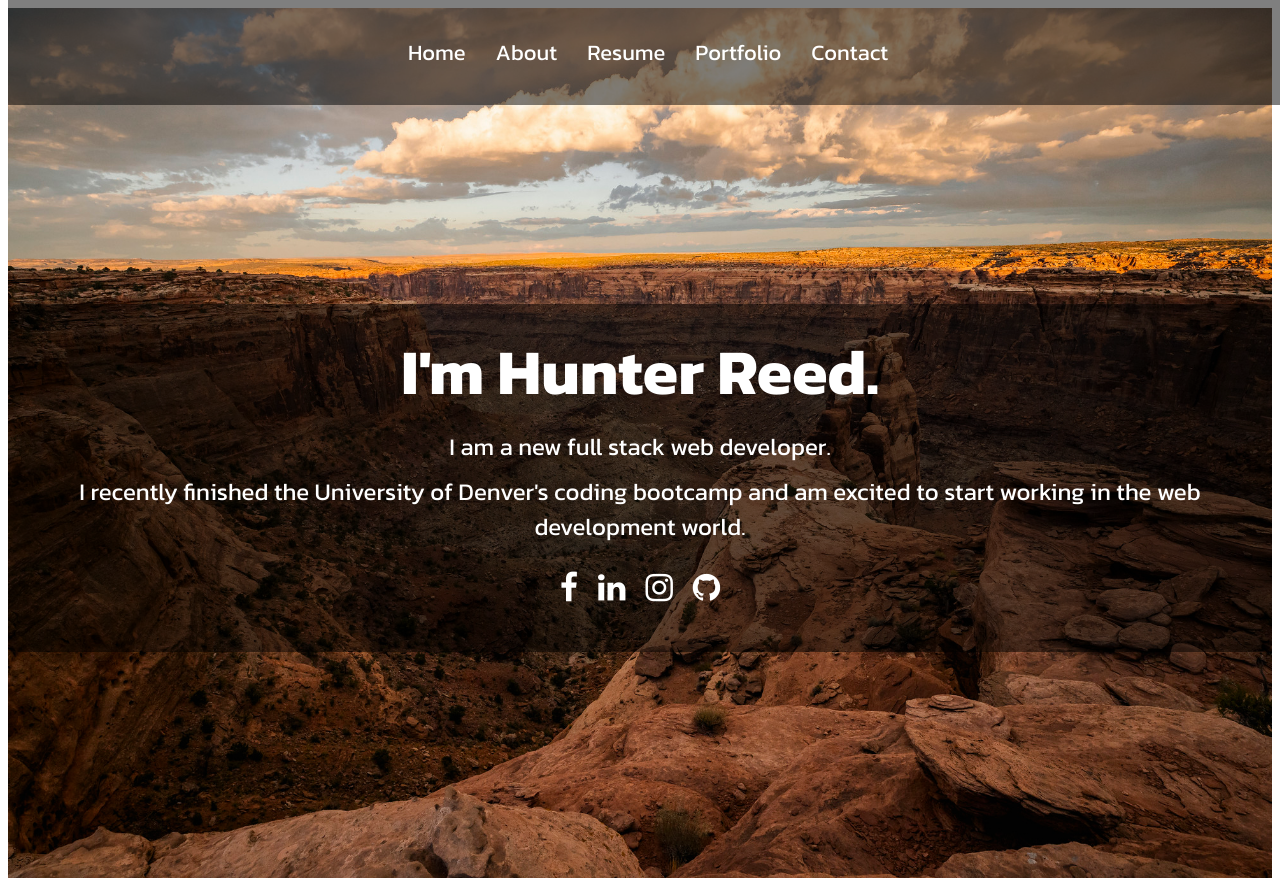
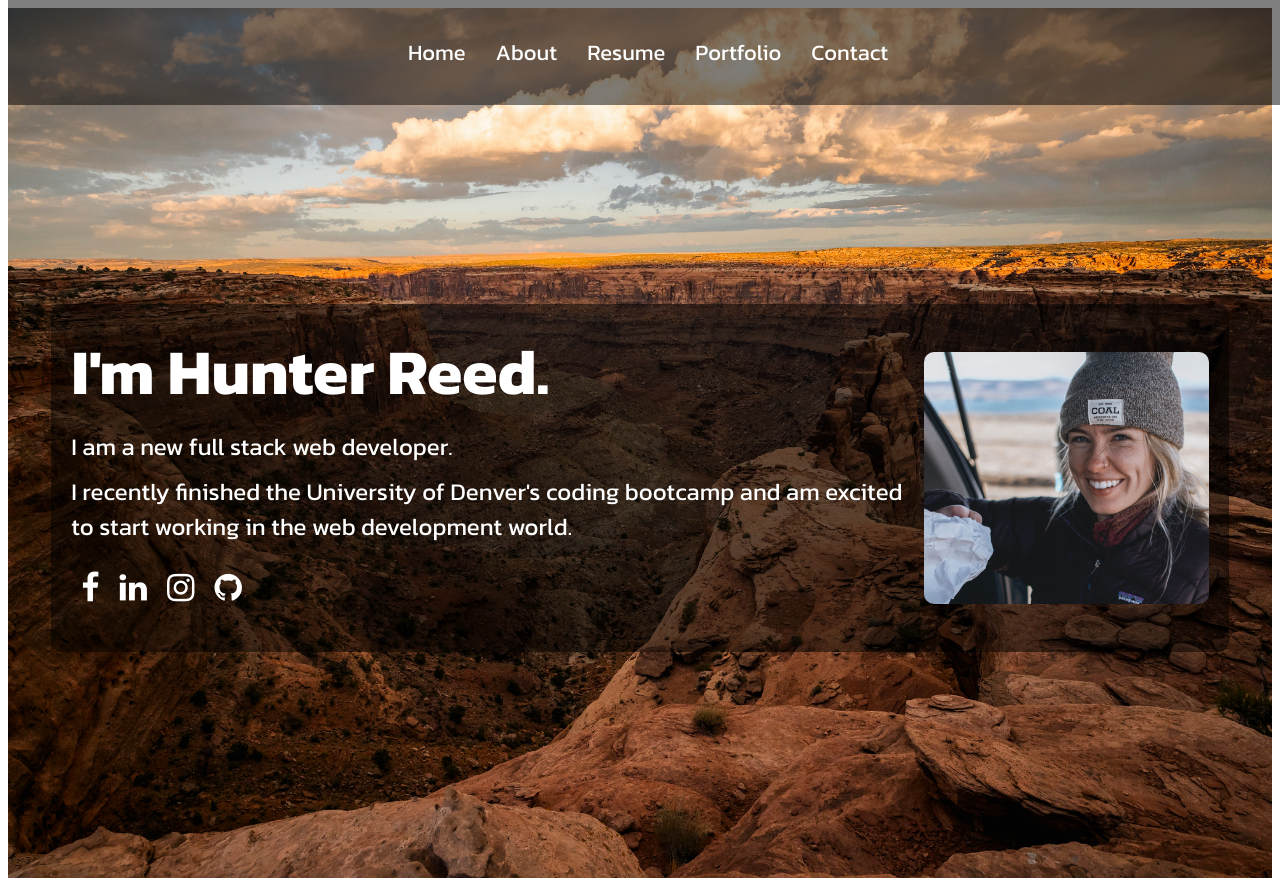
Before and after one commit to huntrreed/react-portfolio, a React (Vite) app: page / in a window 1280 px wide. Built offline with nearby package versions, Linux system fonts and the light colour scheme.

Commit message:
homepage functional with changes

```diff
--- a/src/assets/css/Header.css
+++ b/src/assets/css/Header.css
@@ -1,4 +1,3 @@
-/* src/components/Header.css */
 #nav-wrap {
     position: fixed;
     width: 100%;
--- a/src/assets/css/Home.css
+++ b/src/assets/css/Home.css
@@ -13,10 +13,30 @@
   }
 
   .header-content {
+    display: flex;
     background: rgba(0, 0, 0, 0.5);
     padding: 20px;
     border-radius: 10px;
-    text-align: center;
+    text-align: left;
+    width: 90%;
+    max-width: 1200px;
+    align-items: center;
+  }
+
+  .text-content {
+    width: 75%;
+  }
+
+  .image-content {
+    width: 25%;
+    display: flex;
+    justify-content: center;
+    align-items: center;
+  }
+
+  .image-content img {
+    width: 100%;
+    border-radius: 10px;
   }
 
   .header-content h1 {
--- a/src/pages/Home.jsx
+++ b/src/pages/Home.jsx
@@ -1,11 +1,13 @@
 // src/pages/Home.js
 import React from 'react';
 import '../assets/css/Home.css';
+import ProfileImage from '../assets/me.jpg';
 
 const Home = () => {
   return (
     <div className="home">
       <div className="header-content">
+        <div className="text-content">
           <h1>I'm Hunter Reed.</h1>
           <p>I am a new full stack web developer.</p>
           <p>I recently finished the University of Denver's coding bootcamp and am excited to start working in the web development world.</p>
@@ -16,6 +18,10 @@ const Home = () => {
             <a href="#github"><i className="fa fa-github"></i></a>
           </div>
         </div>
+        <div className="image-content">
+          <img src={ProfileImage} alt="Profile" />
+        </div>
+      </div>
     </div>
   );
 };
```
Lines whose indentation alone changed are shown as unchanged.
